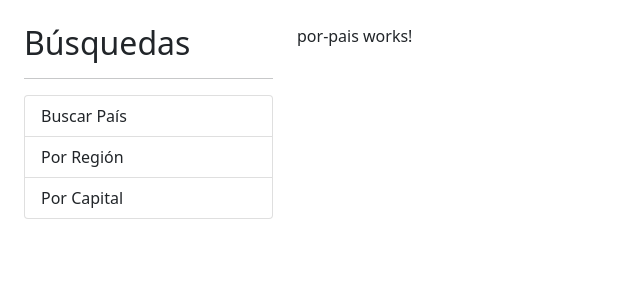
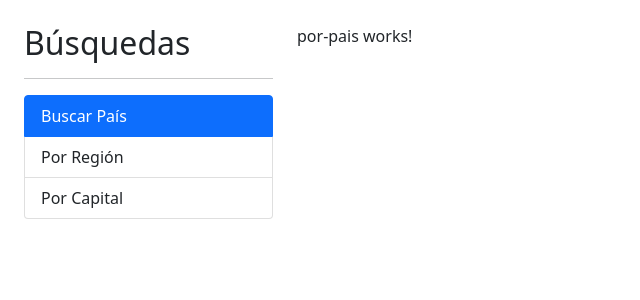
Before and after one commit to ElLuchoMan/PaisesApp, an Angular app: page / in a window 1280 px wide. Shown: the top 300 px of the page, without its empty margins (0-640 px from the left). Built offline with nearby package versions, Linux system fonts and the light colour scheme.

Commit message:
Modulo creado sidebar

```diff
--- a/src/app/app.component.html
+++ b/src/app/app.component.html
@@ -1,14 +1,8 @@
 <div class="row container mt-4">
   <div class="col-3">
-<h2>Búsquedas</h2>
-<hr>
-<ul class="list-group">
-  <li class="list-group-item" routerLink="pais">Buscar País</li>
-  <li class="list-group-item" routerLink="region">Por Región</li>
-  <li class="list-group-item" routerLink="capital">Por Capital</li>
-</ul>
+    <app-sidebar></app-sidebar>
   </div>
   <div class="col">
-   <router-outlet></router-outlet>
+    <router-outlet></router-outlet>
   </div>
 </div>
--- a/src/app/app.module.ts
+++ b/src/app/app.module.ts
@@ -16,6 +16,9 @@ import { AppRoutingModule } from './app-routing.module';
     SharedModule,
     PaisModule,
   ],
+  exports:[
+
+  ],
   providers: [],
   bootstrap: [AppComponent]
 })
--- a/src/app/shared/sidebar/sidebar.component.html
+++ b/src/app/shared/sidebar/sidebar.component.html
@@ -1 +1,8 @@
-<p>sidebar works!</p>
+<h2>Búsquedas</h2>
+<hr>
+<ul class="list-group">
+    <li class="list-group-item" routerLink="" [routerLinkActiveOptions]={exact:true} routerLinkActive="active">Buscar
+        País</li>
+    <li class="list-group-item" routerLink="region" routerLinkActive="active">Por Región</li>
+    <li class="list-group-item" routerLink="capital" routerLinkActive="active">Por Capital</li>
+</ul>
--- a/src/app/shared/sidebar/sidebar.component.ts
+++ b/src/app/shared/sidebar/sidebar.component.ts
@@ -1,10 +1,10 @@
 import { Component, OnInit } from '@angular/core';
+
 
 @Component({
   selector: 'app-sidebar',
   templateUrl: './sidebar.component.html',
-  styles: [
-  ]
+  styles: [`li{cursor:pointer;}`]
 })
 export class SidebarComponent implements OnInit {
 
```
Also changed, not shown: src/app/shared/shared.module.ts (+5 -2 lines).
